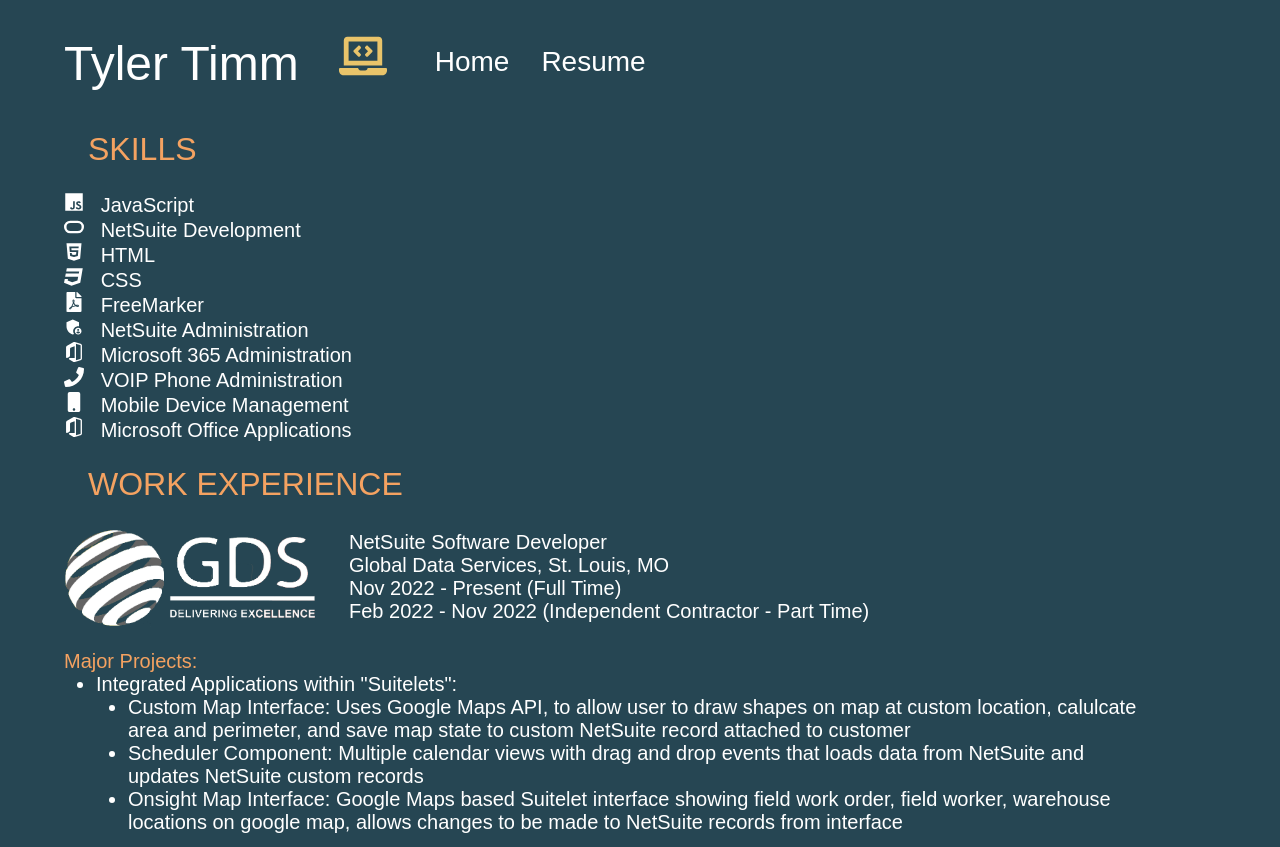
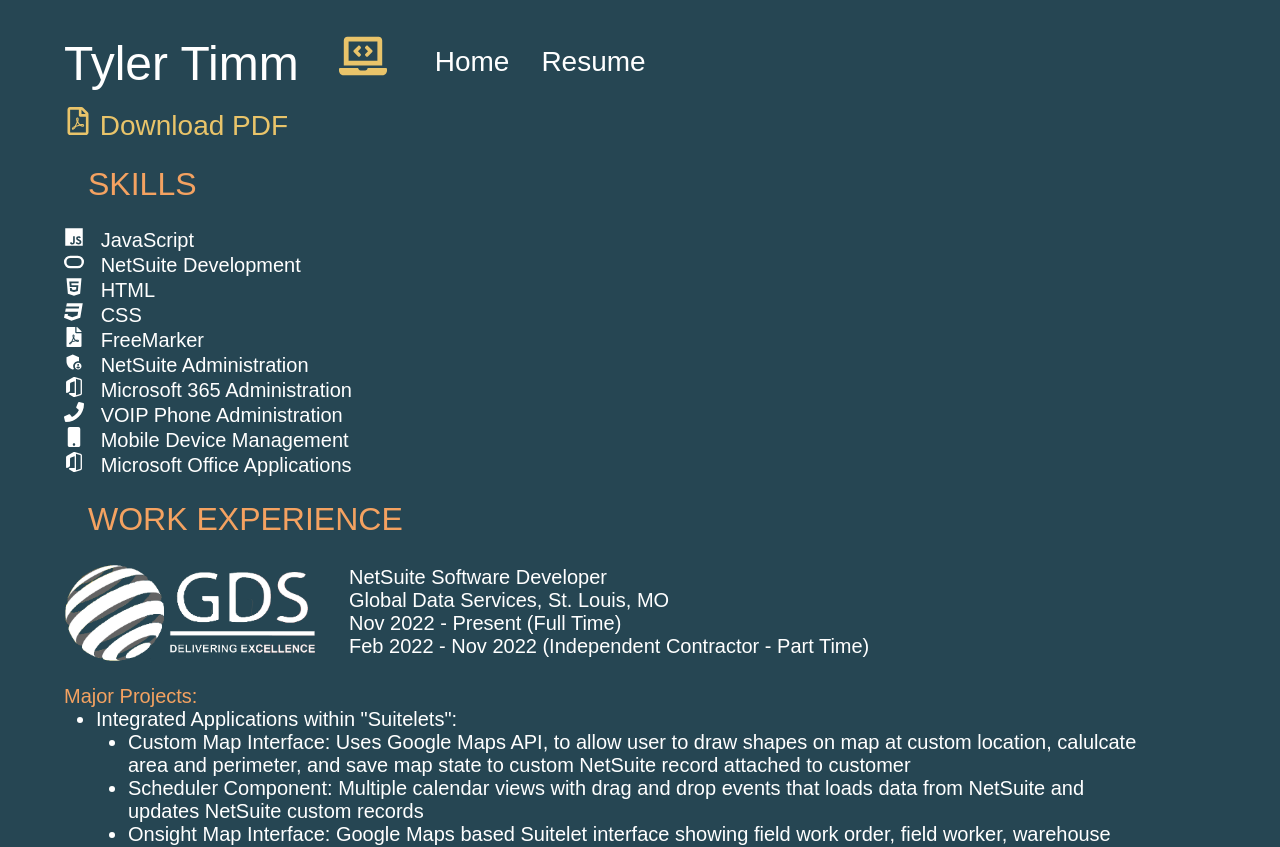
Before and after one commit to tyler-timm/react-personal-site, a Next.js app: page /resume in a window 1280 px wide. Shown: the top 847 px of the page. Built offline with nearby package versions, Linux system fonts and the light colour scheme.

Commit message:
added link to Resume PDF

```diff
--- a/src/pages/resume.js
+++ b/src/pages/resume.js
@@ -15,6 +15,7 @@ import { SiMicrosoftoffice } from "react-icons/si";
 import { FaPhone } from "react-icons/fa";
 import { FaMobile } from "react-icons/fa";
 import { SiOracle } from "react-icons/si";
+import { FaRegFilePdf } from "react-icons/fa";
 
 import { useState } from "react";
 
@@ -100,6 +101,14 @@ export default function Resume() {
             <main className={styles.main}>
                 <Header />
                 <div>
+                    <a
+                        href="/Tyler Timm - Resume.pdf"
+                        alt="alt text"
+                        target="_blank"
+                        rel="noopener noreferrer"
+                        className={styles.downloadPDF}>
+                        <FaRegFilePdf/> Download PDF
+                    </a>
                     <div className={styles.sectionHead}>SKILLS</div>
                     <div className={styles.skills}>
                         <ListSkills />
--- a/src/styles/Home.module.css
+++ b/src/styles/Home.module.css
@@ -28,6 +28,12 @@
   text-decoration: none;
   color: #fff;
   padding: 1rem;
+}
+
+.downloadPDF {
+  color: #e9c46a;
+  font-size: 1.75rem;
+  text-decoration: none;
 }
 
 .sectionHead {
```
Also changed, not shown: public/GDSLogo.png (deleted), 1 other file (tests, documents, lock files or other folders).
